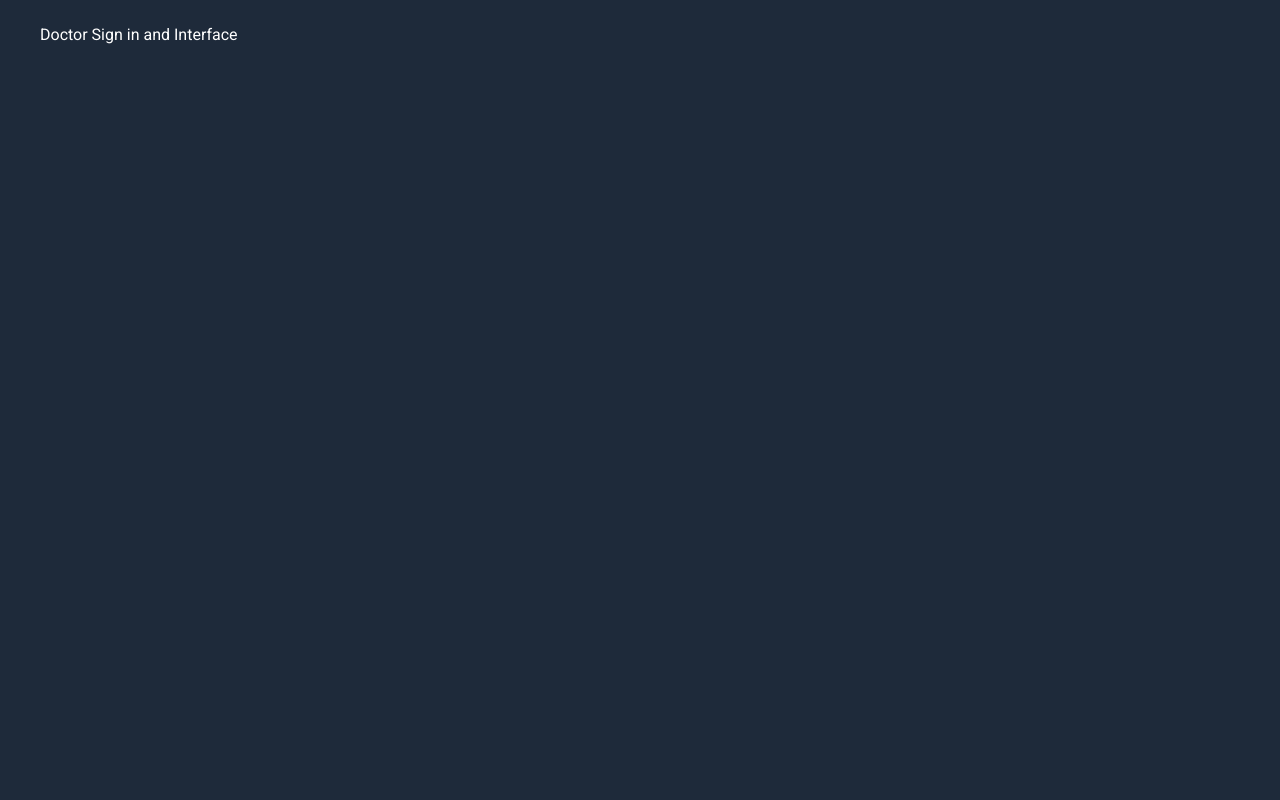
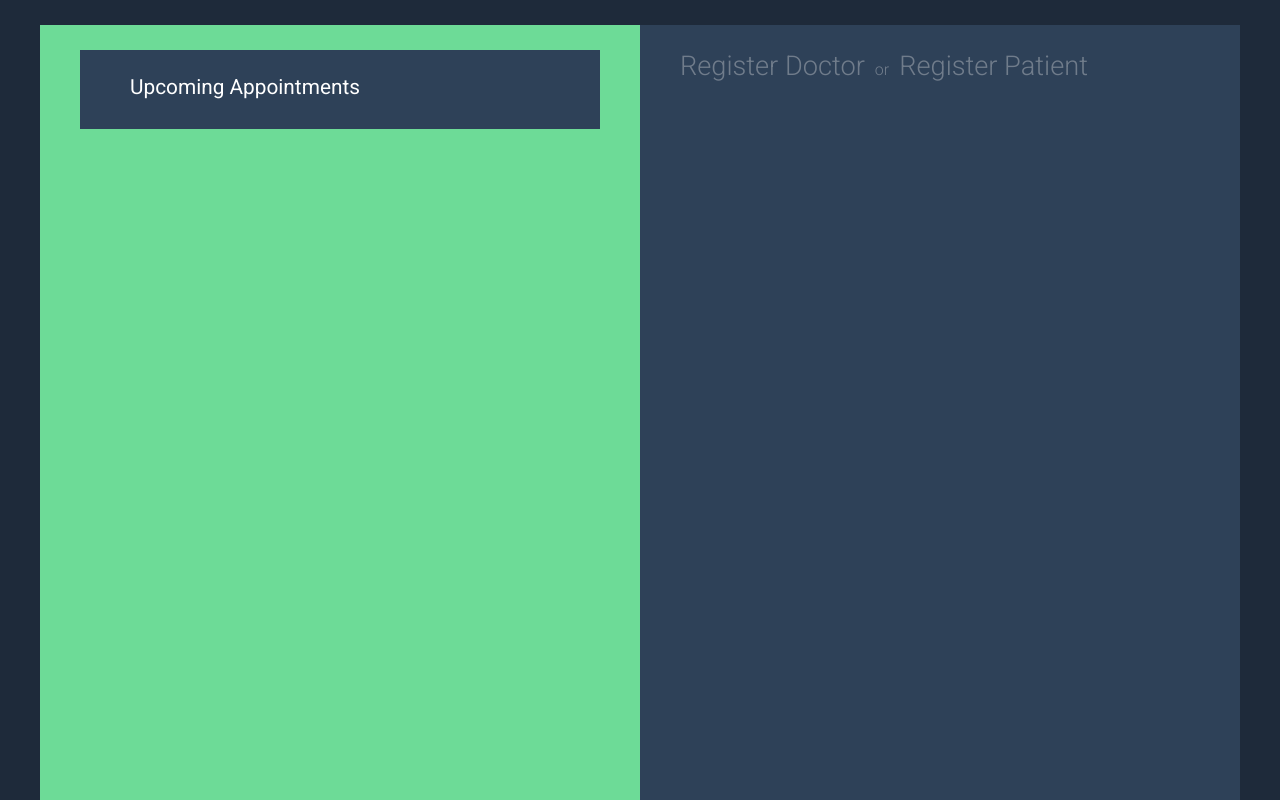
Before and after one commit to CristianBrazales/HospitalManagement, a React (Create React App) app in the folder my-app/: page /Doctor in a window 1280 px wide. Built offline with nearby package versions, Linux system fonts and the light colour scheme.

Commit message:
Doctor interface draft

```diff
--- a/my-app/src/App.js
+++ b/my-app/src/App.js
@@ -41,7 +41,11 @@ class App extends Component {
 
 
 export default App;
+
+
+
 /*
+////// Don't delete for now ///////////
 render() {
     return (
       <Router>
--- /dev/null
+++ b/my-app/src/pages/AddUnavailableDate.js
@@ -0,0 +1,11 @@
+import React, { Component } from 'react';
+import { BrowserRouter as Router, Route, Link, NavLink } from 'react-router-dom';
+
+class AddUnavailableDate extends Component {
+
+    render() {
+        return (<div> Try sdasdasd </div>);
+    }
+}
+
+export default AddUnavailableDate;
--- a/my-app/src/pages/Doctor.js
+++ b/my-app/src/pages/Doctor.js
@@ -1,12 +1,41 @@
 import React, { Component } from 'react';
 import { BrowserRouter as Router, Route, Link, NavLink } from 'react-router-dom';
+import AddUnavailableDate from './AddUnavailableDate';
+import RemoveUnavailableDate from './RemoveUnavailableDate';
+import SignUpDoctor from './RegisterDoctor';
+import SignUpPatient from './RegisterPatient';
+
+class Doctor extends Component {
+
+    render() {
+        return (
+            <div className="App">
+                <div className="App__Aside">
+                    <div className="Receptionist_AppointmentsList">
+                        <label className="FormTitle__Link--ListPatients ">
+                            Upcoming Appointments</label>
+                    </div>
+                </div>
+
+                <div className="App__Form">
+                        <div className="FormTitle">
+                            <NavLink to="/Doctor/RegisterDoctor" activeClassName="FormTitle__Link--Active" className="FormTitle__Link">
+                                Register Doctor</NavLink>or
+                            <NavLink exact to="/Doctor/RegisterPatient" activeClassName="FormTitle__Link--Active" className="FormTitle__Link">
+                                Register Patient</NavLink>
+                        </div>
 
 
-class Receptionist extends Component {
+                        <Route exact path="/Doctor/RegisterPatient" component={SignUpPatient}>
+                        </Route >
+                        <Route exact path="/Doctor/RegisterDoctor" component={SignUpDoctor}>
+                        </Route>
+                    </div>
 
-    render() {
-        return (<div> Doctor Sign in and Interface</div>);
+            </div>
+
+        );
     }
 }
 
-export default Receptionist;
+export default Doctor;
--- a/my-app/src/pages/RegisterDoctor.js
+++ b/my-app/src/pages/RegisterDoctor.js
@@ -4,7 +4,6 @@ import React, { Component } from 'react';
 class RegisterDoctor extends Component {
     constructor(){
         super();
-
         this.state ={
             doctor_name:'',
             doctor_specialization: '',
@@ -13,12 +12,9 @@ class RegisterDoctor extends Component {
             doctor_phonenumber:'',
             doctor_birthdate:'',
         }
-
         this.handleChange = this.handleChange.bind(this);
         this.handleSubmit = this.handleSubmit.bind(this);
     }
-
-
 
     handleChange(e){
         let target = e.target;
--- /dev/null
+++ b/my-app/src/pages/RemoveUnavailableDate.js
@@ -0,0 +1,11 @@
+import React, { Component } from 'react';
+import { BrowserRouter as Router, Route, Link, NavLink } from 'react-router-dom';
+
+class RemoveUnavailableDate extends Component {
+
+    render() {
+        return (<div> Try </div>);
+    }
+}
+
+export default RemoveUnavailableDate;
```
Also changed, not shown: my-app/src/pages/Receptionist.js (+3 -18 lines), my-app/src/pages/SignIn.js (added, +13 -0 lines).
